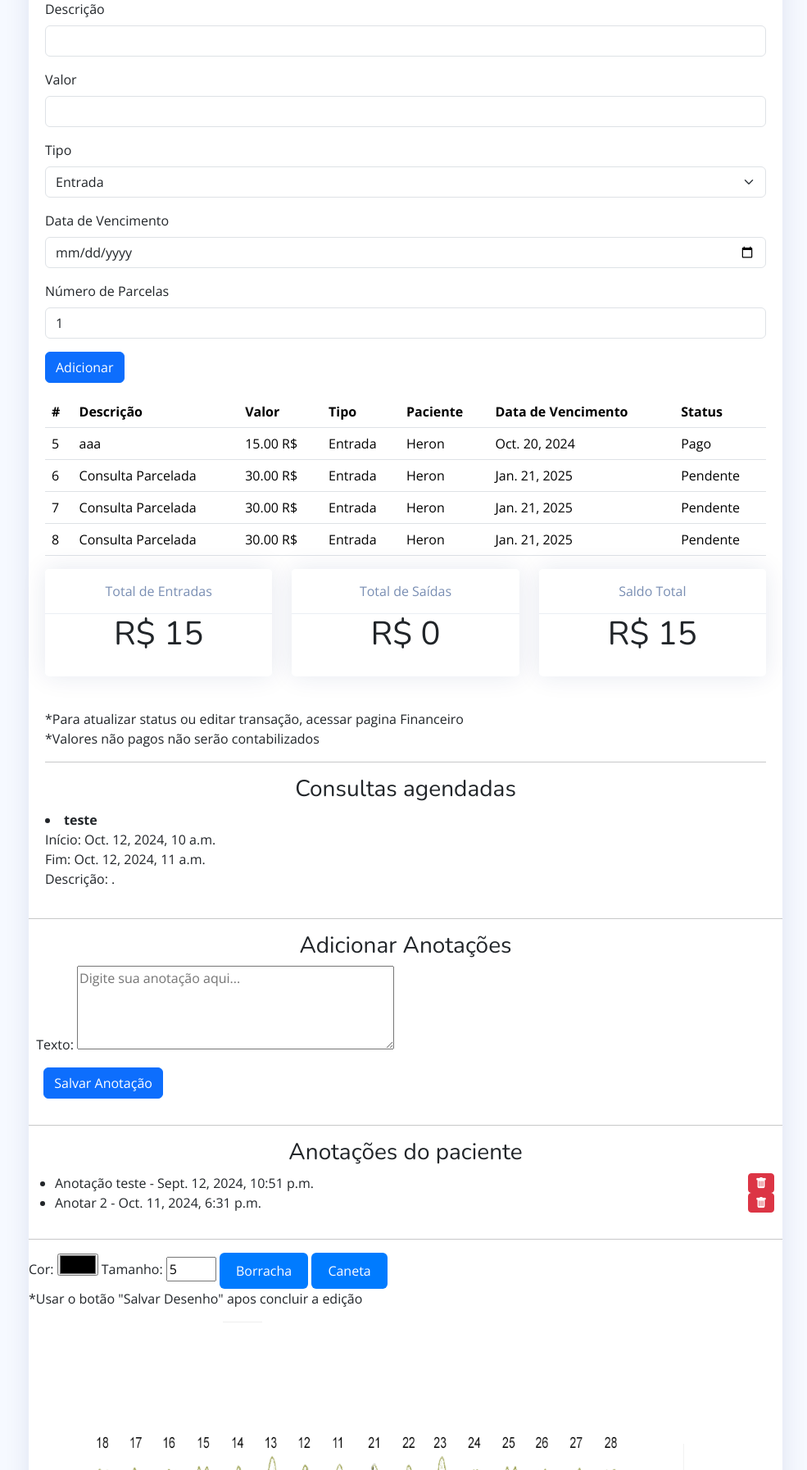
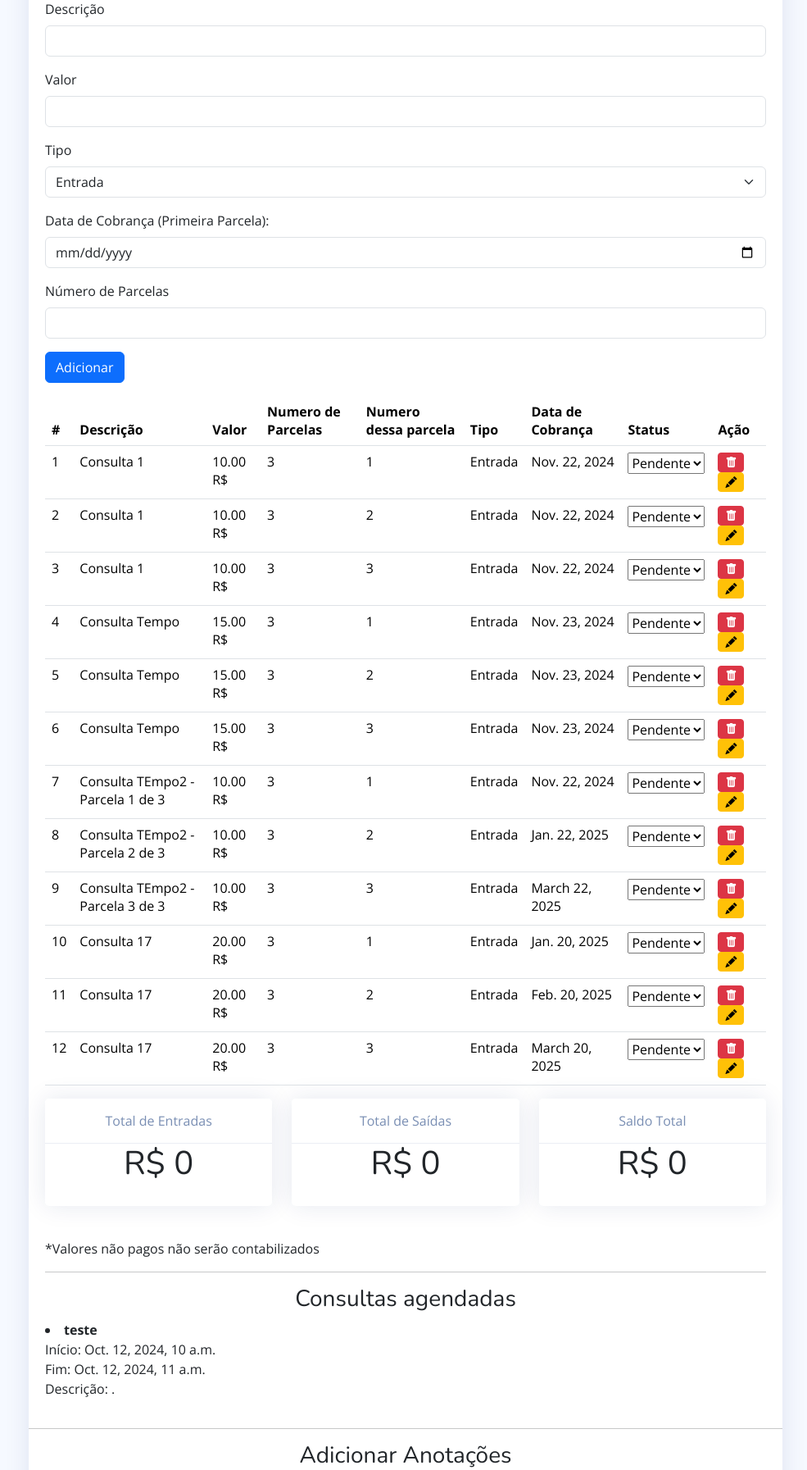
Before and after one commit to HSantana04/Clinica-Brezolini, a Django app: page /pagina_paciente/1/ in a window 1280 px wide. Shown: the part 997-2790 px from the top of the page at 82% size, without its empty margins (295-1280 px from the left). Run offline with Django 5.2, Linux system fonts and the light colour scheme; a user stored in the database is signed in; data comes from the database, SQL or seed files in the repository; some libraries are stand-ins or nearby versions.

Commit message:
atualização 1.24

```diff
--- a/backend/app/models.py
+++ b/backend/app/models.py
@@ -154,8 +154,9 @@
     valor=models.DecimalField(max_digits=10, decimal_places=2)
     tipo=models.CharField(max_length=8)
     usuario = models.ForeignKey(User, on_delete=models.CASCADE)
-    data_de_pagamento=models.DateField(default=timezone.now)
-    parcelas = models.PositiveIntegerField(default=1)
+    data_de_cobranca=models.DateField(default=timezone.now)
+    parcelas = models.PositiveIntegerField()
+    numero_parcela = models.PositiveIntegerField()
     status=models.CharField(max_length=20, default='Pendente')
     def __str__(self):
         return f"{self.descricao}"
--- a/backend/app/templates/frontend/editar_financeiro.html
+++ b/backend/app/templates/frontend/editar_financeiro.html
@@ -197,7 +197,7 @@
     <div class="row mb-3">
         <label for="inputDate" class="form-label">Data de Vencimento</label>
         <div>
-            <input type="date" name="data_pagamento" class="form-control" value="{{ item.data_de_pagamento|date:"Y-m-d" }}">
+            <input type="date" name="data_pagamento" class="form-control" value="{{ item.data_de_cobranca|date:"Y-m-d" }}">
         </div>
     </div>
                 <button type="submit" class="btn btn-primary">Salvar</button>
--- a/backend/app/templates/frontend/pagina_paciente.html
+++ b/backend/app/templates/frontend/pagina_paciente.html
@@ -293,14 +293,14 @@
                     </select>
                   </div>
                   <div class="row mb-3">
-                    <label for="inputDate" class="form-label">Data de Vencimento</label>
+                    <label for="inputDate" class="form-label">Data de Cobrança (Primeira Parcela):</label>
                     <div>
-                      <input type="date" name="data_pagamento" class="form-control">
+                      <input type="date" name="data_de_cobranca" class="form-control">
                     </div>
                   </div>
                   <div class="mb-3">
                     <label for="parcelas" class="form-label">Número de Parcelas</label>
-                    <input type="number" class="form-control" id="parcelas" name="parcelas" value="1" min="1" required>
+                    <input type="number" class="form-control" id="parcelas" name="parcelas" required>
                   </div>
                   <button type="submit" class="btn btn-primary">Adicionar</button>
                 </form>
@@ -311,10 +311,13 @@
                     <th scope="col">#</th>
                     <th scope="col">Descrição</th>
                     <th scope="col">Valor</th>
+                    <th scope="col">Numero de Parcelas</th>
+                    <th scope="col">Numero dessa parcela</th>
                     <th scope="col">Tipo</th>
-                    <th scope="col">Paciente</th>
-                    <th scope="col">Data de Vencimento</th>
+                    <th scope="col">Data de Cobrança</th>
                     <th scope="col">Status</th>
+                    <th scope="col">Ação</th>
+
                   </tr>
               </thead>
               <tbody>
@@ -325,10 +328,29 @@
                     <td>{{transacao.id}}</td>
                     <td>{{transacao.descricao}}</td>
                     <td>{{transacao.valor}} R$</td>
+                    <td>{{transacao.parcelas}}</td>
+                    <td>{{transacao.numero_parcela}}</td>
                     <td>{{transacao.tipo}}</td>
-                    <td>{{transacao.paciente}}</td>
-                    <td>{{transacao.data_de_pagamento}}</td>
-                    <td>{{transacao.status}}</td>
+                    <td>{{transacao.data_de_cobranca}}</td>
+                    <td>
+                      <form action="{% url 'atualizar_status' transacao.id %}" method="post">
+                            {% csrf_token %}
+                            <select name="status" onchange="this.form.submit()">
+                                <option value="Pendente" {% if transacao.status == 'Pendente' %} selected {% endif %}>Pendente</option>
+                                <option value="Pago" {% if transacao.status == 'Pago' %} selected {% endif %}>Pago</option>
+                            </select>
+                        </form>
+                    </td>
+                    <td>
+                      <a href="{% url 'deletar_financeiro' transacao.id %}" class="btn btn-danger btn-sm">
+                        <i class="bi bi-trash-fill"></i>
+                    </a>
+                    <!-- Botão para editar -->
+                    <a href="{% url 'editar_financeiro' transacao.id %}" class="btn btn-warning btn-sm">
+                      <i class="bi bi-pencil-fill"></i>
+                  </a>
+
+                  </td>
                   </tr>
                   {% empty %}
                   <tr>
@@ -365,7 +387,7 @@
                     </div>
                 </div>
             </div>
-        </div><br>*Para atualizar status ou editar transação, acessar pagina Financeiro<br>*Valores não pagos não serão contabilizados
+        </div><br>*Valores não pagos não serão contabilizados
 
 
           </div>
--- a/backend/app/views.py
+++ b/backend/app/views.py
@@ -4,6 +4,8 @@
 from django.core.exceptions import ValidationError
 from django.contrib.auth.models import User, Group
 from django.contrib.auth import authenticate, login as login_django
+from dateutil.relativedelta import relativedelta
+from datetime import datetime
 from django.contrib.auth.decorators import login_required
 from rolepermissions.roles import assign_role
 from rolepermissions.decorators import has_role_decorator
@@ -106,38 +108,47 @@
 @login_required(login_url="/")
 def financeiro(request):
     if request.method == "POST":
-        # Lógica para criar um novo registro financeiro
+        # Obtém dados do formulário
         descricao = request.POST.get('descricao')
         valor = float(request.POST.get('valor'))
         tipo = request.POST.get('tipo')
-        data_de_pagamento = request.POST.get('data_pagamento')
+
+        data_de_cobranca = request.POST.get('data_de_cobranca')
         paciente_id = request.POST.get('paciente')
-        parcelas = int(request.POST.get('parcelas', 1))  # Obtém o número de parcelas ou usa 1 por padrão
+        parcelas = int(request.POST.get('parcelas', 1))
 
+        # Obtém a instância do paciente
         paciente_instance = get_object_or_404(Paciente, id=paciente_id)
+
+        # Converte a data de cobrança para um objeto datetime
+        data_cobranca = datetime.strptime(data_de_cobranca, "%Y-%m-%d")
 
         # Calcula o valor de cada parcela
         valor_parcela = valor / parcelas
 
-        # Cria as transações correspondentes
-        for i in range(parcelas):
+        # Cria transações para cada parcela, com a data de cobrança avançando a cada mês
+        for i in range(1, parcelas + 1):
             financeiro = Financeiro(
                 descricao=descricao,
                 valor=valor_parcela,
                 tipo=tipo,
-                data_de_pagamento=data_de_pagamento,
+                data_de_cobranca=data_cobranca,  # Define a data ajustada
                 paciente=paciente_instance,
                 usuario=request.user,
-                status='Pendente'  # Defina o status conforme necessário
+                status='Pendente',
+                numero_parcela=i
             )
             financeiro.save()
+
+            # Avança a data de cobrança em 1 mês
+            data_cobranca += relativedelta(months=1)
 
         return redirect('financeiro')
 
     else:
         usuario = request.user
         # Filtra os dados financeiros do usuário logado
-        dados_financeiros = Financeiro.objects.filter(usuario=usuario).order_by('-data_de_pagamento')
+        dados_financeiros = Financeiro.objects.filter(usuario=usuario).order_by('-data_de_cobranca')
         pacientes = Paciente.objects.all()
 
         # Calcula o saldo total apenas para transações pagas
@@ -182,14 +193,14 @@
         descricao = request.POST.get('descricao')
         valor = request.POST.get('valor')
         tipo = request.POST.get('tipo')
-        data_de_pagamento=request.POST.get('data_pagamento')
+        data_de_cobranca=request.POST.get('data_pagamento')
         paciente = request.POST.get('paciente')
 
         # Atualiza os campos do item
         item.descricao = descricao
         item.valor = valor
         item.tipo = tipo
-        item.data_de_pagamento = data_de_pagamento
+        item.data_de_cobranca = data_de_cobranca
         item.paciente = paciente
         item.save()
 
@@ -407,6 +418,39 @@
         form = AnotacaoForm(request.POST)
         dente_form = DenteForm(request.POST, instance=odontograma)
         pdf_form = PDFUploadForm(request.POST, request.FILES)
+        descricao = request.POST.get('descricao')
+        valor = float(request.POST.get('valor'))
+        tipo = request.POST.get('tipo')
+        data_de_cobranca = request.POST.get('data_de_cobranca')
+        paciente_id = request.POST.get('paciente')
+        parcelas = int(request.POST.get('parcelas', 1))
+
+        # Obtém a instância do paciente
+        paciente_instance = get_object_or_404(Paciente, id=paciente_id)
+
+        # Converte a data de cobrança para um objeto datetime
+        data_cobranca = datetime.strptime(data_de_cobranca, "%Y-%m-%d")
+
+        # Calcula o valor de cada parcela
+        valor_parcela = valor / parcelas
+
+        # Cria transações para cada parcela
+        for i in range(1, parcelas + 1):
+            financeiro = Financeiro(
+                descricao=descricao,
+                valor=valor_parcela,
+                tipo=tipo,
+                data_de_cobranca=data_cobranca,  # Define a data ajustada
+                paciente=paciente_instance,
+                usuario=request.user,
+                status='Pendente',
+                numero_parcela=i,  # Número da parcela
+                parcelas=parcelas  # Quantidade total de parcelas
+            )
+            financeiro.save()
+
+            # Avança a data de cobrança em 1 mês
+            data_cobranca += relativedelta(months=1)
 
         if form.is_valid():
             anotacao = form.save(commit=False)
```
Also changed, not shown: backend/app/templates/frontend/financeiro.html (+7 -5 lines), backend/backend/settings.py (+10 -1 lines), backend/app/migrations/0010_financeiro_numero_parcela_alter_financeiro_parcelas.py (added), backend/app/migrations/0011_financeiro_data_de_cobranca_and_more.py (added), backend/app/migrations/0012_remove_financeiro_data_de_pagamento.py (added), backend/db.sqlite3.
